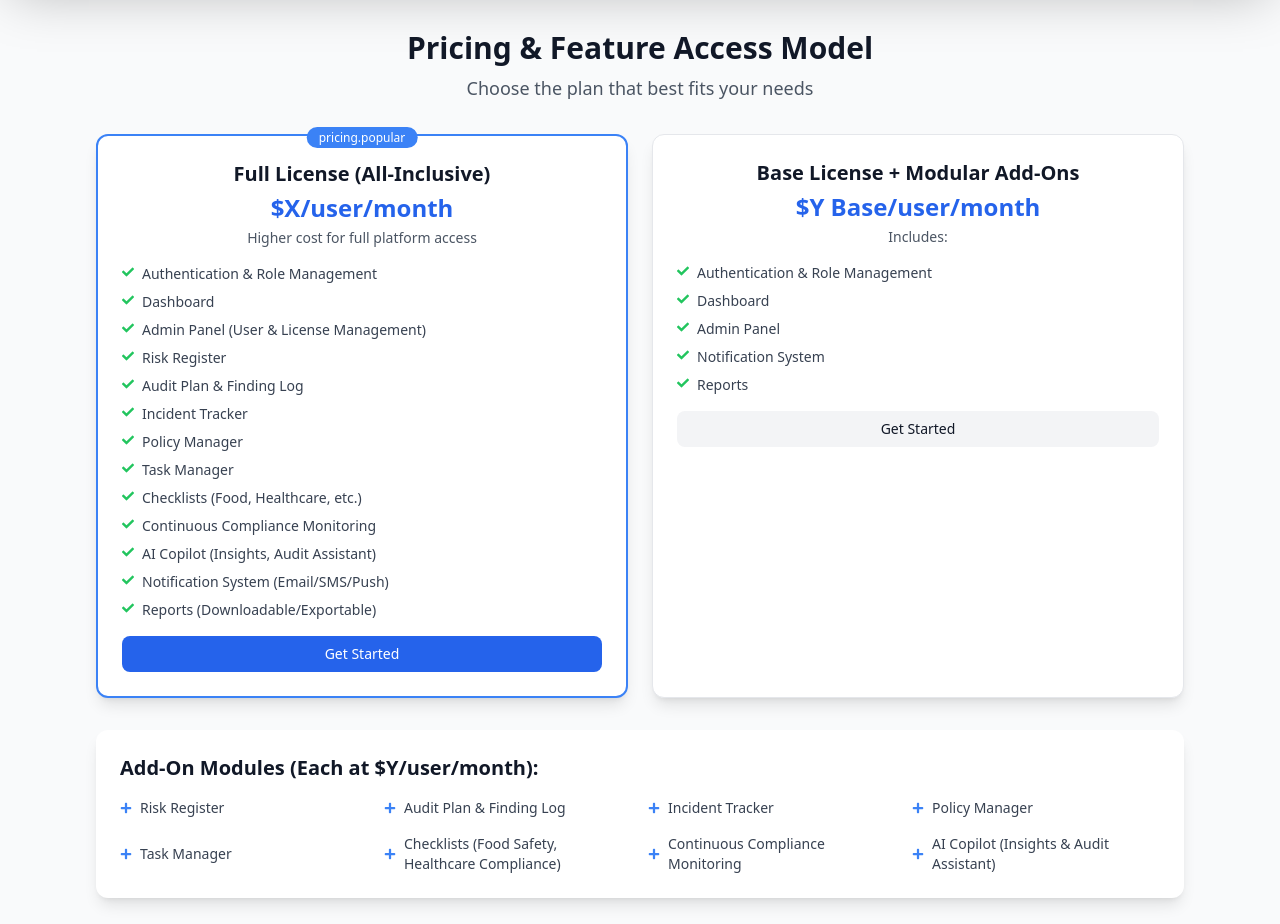
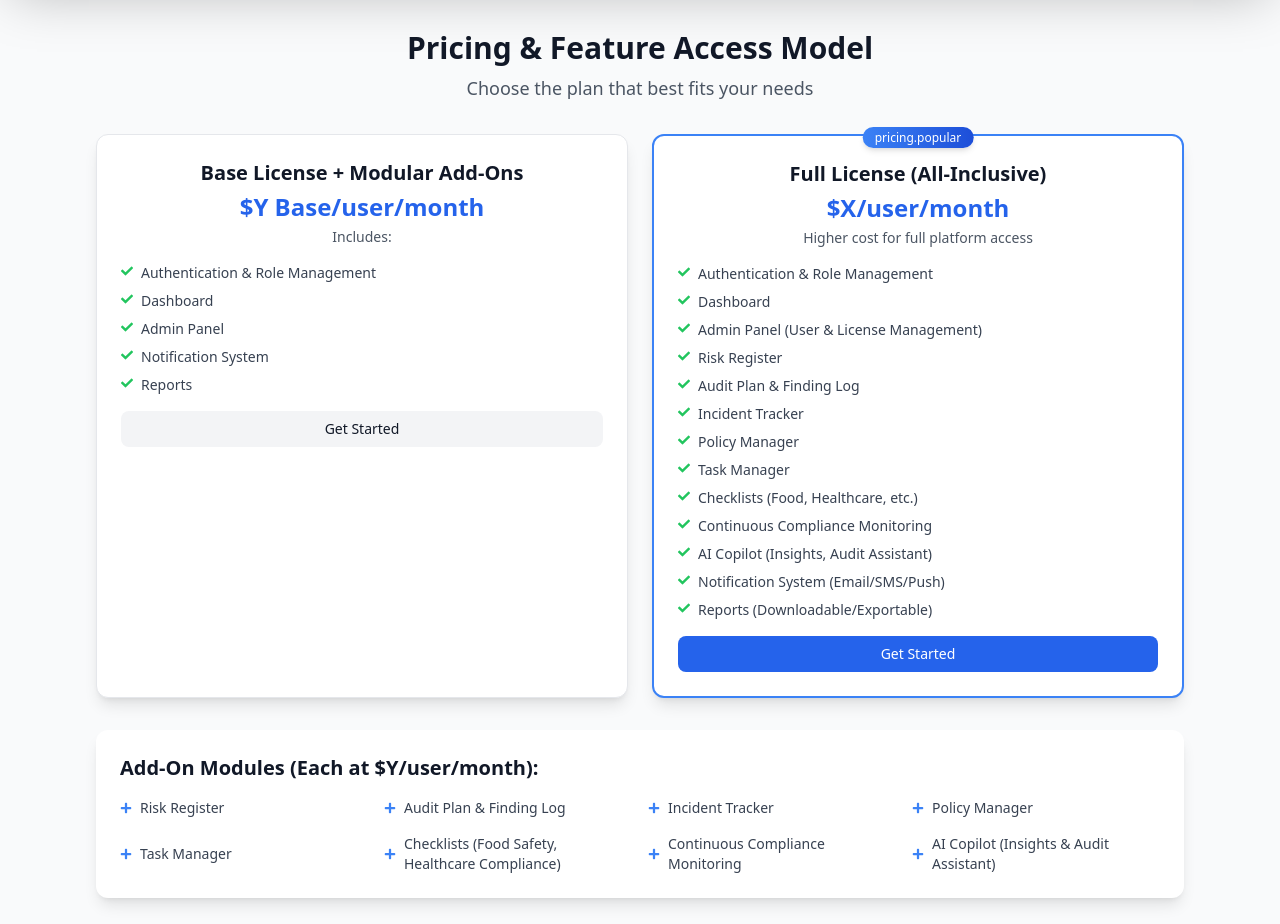
Before and after one commit to madhujun16/Auditric-homepage, a React (Create React App) app: page / in a window 1280 px wide. Shown: the part 3280-4204 px from the top of the page. Built offline with nearby package versions, Linux system fonts and the light colour scheme.

Commit message:
style: enhance 'Popular' label in pricing section - Add gradient background, shadow, and increase font size for better visibility

```diff
--- a/src/components/PricingSection.js
+++ b/src/components/PricingSection.js
@@ -15,7 +15,7 @@ const PricingCard = ({ title, price, description, features, isPopular, onSelect
     >
       {isPopular && (
         <div className="absolute -top-3 left-1/2 transform -translate-x-1/2">
-          <span className="bg-blue-500 text-white px-3 py-0.5 rounded-full text-xs font-medium">
+          <span className="bg-gradient-to-r from-blue-500 to-blue-700 text-white px-3 py-0.5 rounded-full text-xs font-medium shadow-md">
             {t('pricing.popular')}
           </span>
         </div>
@@ -74,19 +74,19 @@ const PricingSection = () => {
 
         <div className="grid md:grid-cols-2 gap-6 mb-8">
           <PricingCard
+            title={t('pricing.baseLicense.title')}
+            price={t('pricing.baseLicense.basePrice')}
+            description={t('pricing.baseLicense.includes')}
+            features={t('pricing.baseLicense.baseFeatures', { returnObjects: true })}
+            onSelect={handleContactSales}
+          />
+          <PricingCard
             title={t('pricing.fullLicense.title')}
             price={t('pricing.fullLicense.price')}
             description={t('pricing.fullLicense.description')}
             features={t('pricing.fullLicense.features', { returnObjects: true })}
             isPopular={true}
             onSelect={handleGetStarted}
-          />
-          <PricingCard
-            title={t('pricing.baseLicense.title')}
-            price={t('pricing.baseLicense.basePrice')}
-            description={t('pricing.baseLicense.includes')}
-            features={t('pricing.baseLicense.baseFeatures', { returnObjects: true })}
-            onSelect={handleContactSales}
           />
         </div>
 
```
